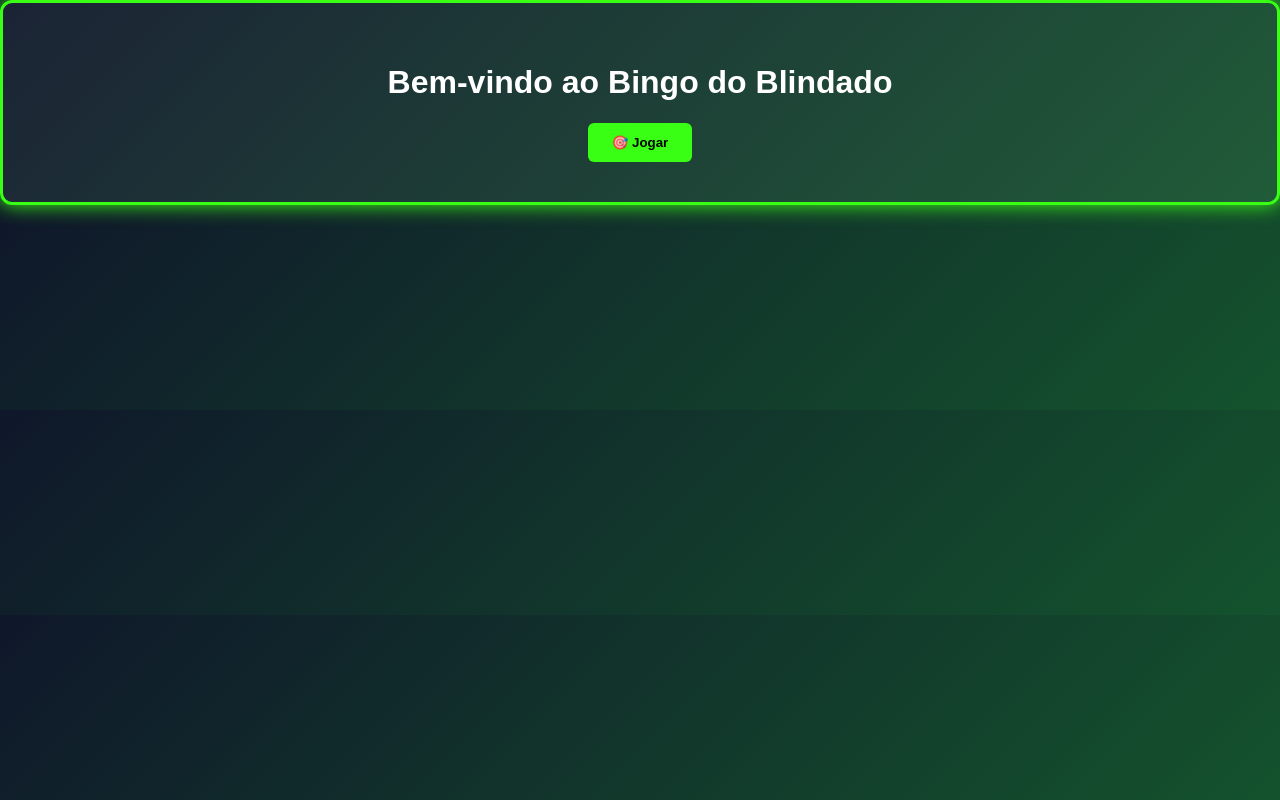
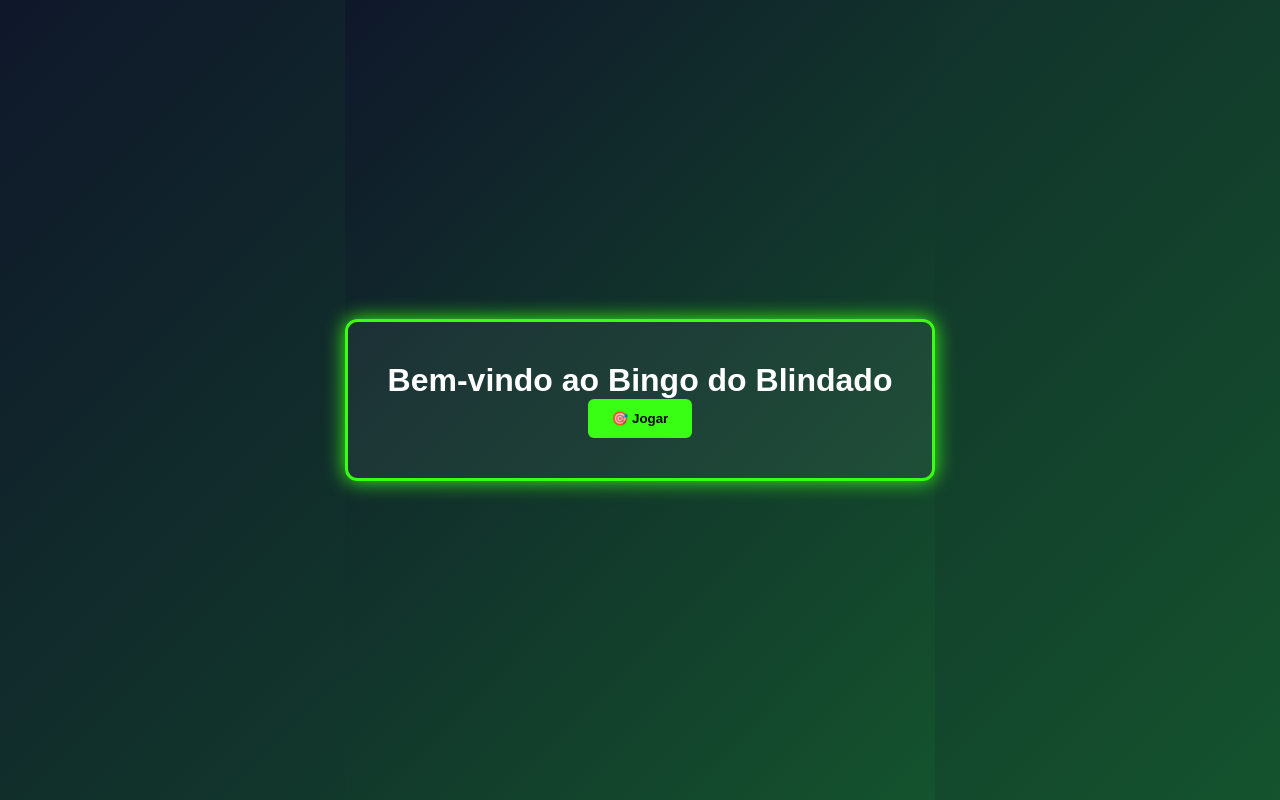
Before and after one commit to blinbingo/bingo, a Next.js app: page / in a window 1280 px wide. Built offline with nearby package versions, Linux system fonts and the light colour scheme.

Commit message:
Update style.css

```diff
--- a/public/style.css
+++ b/public/style.css
@@ -1,7 +1,16 @@
-body {
-  background: linear-gradient(135deg, #0f172a, #14532d);
+* {
   margin: 0;
   padding: 0;
+  box-sizing: border-box;
+}
+
+body,
+.body {
+  background: linear-gradient(135deg, #0f172a, #14532d);
+  height: 100vh;
+  display: flex;
+  justify-content: center;
+  align-items: center;
   font-family: Arial, sans-serif;
   color: white;
 }
@@ -23,4 +32,5 @@ body {
   font-weight: bold;
   color: #000;
   cursor: pointer;
+  transition: 0.3s;
 }
```
